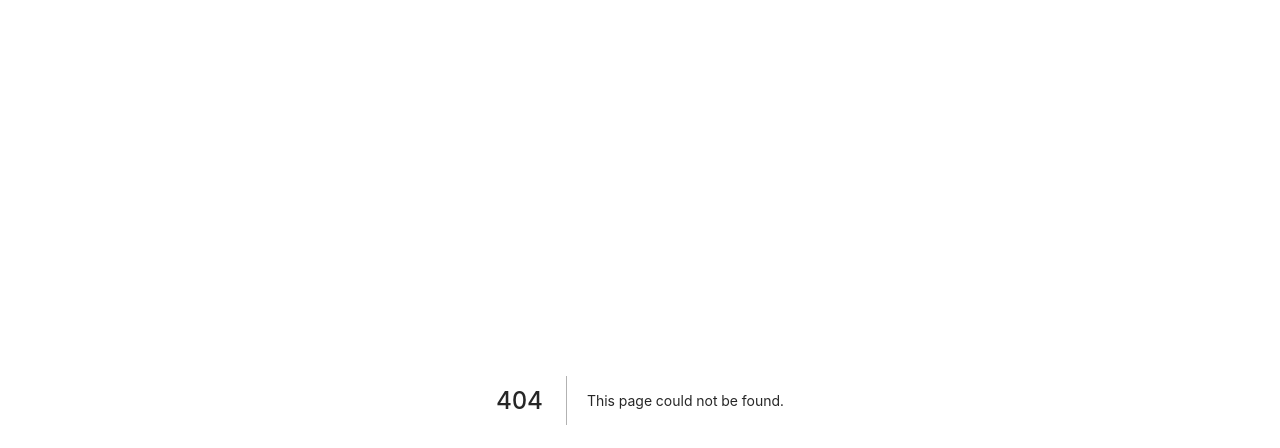
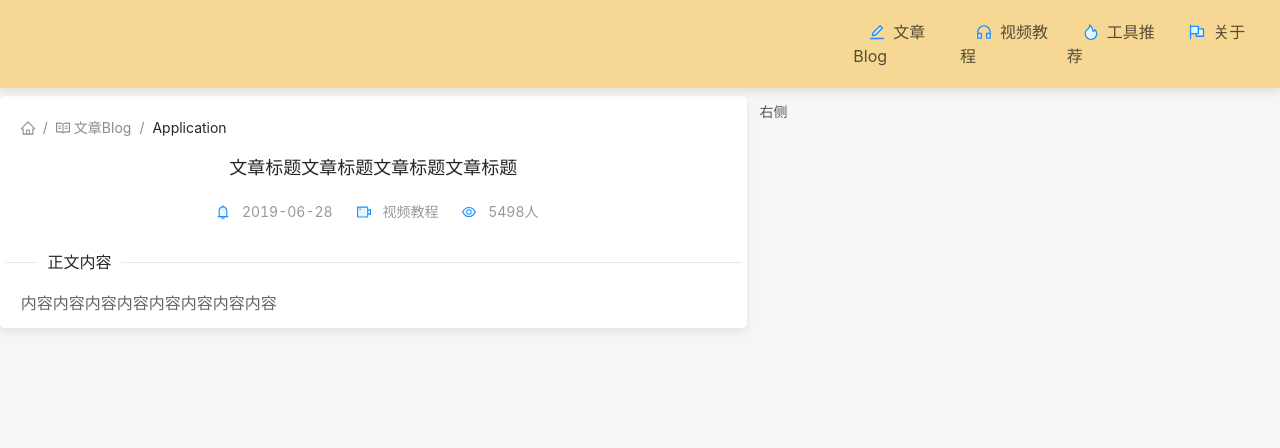
Before and after one commit to jiangkaifree/personalBlog, a Next.js app in the folder blog-app/: page /articlesInfo in a window 1280 px wide. Before the commit this address had no page. Shown: the top 448 px of the page. Built offline with nearby package versions, Linux system fonts and the light colour scheme.

Commit message:
提交详情页面

```diff
--- a/blog-app/components/Header/Header.js
+++ b/blog-app/components/Header/Header.js
@@ -1,27 +1,21 @@
 import React from 'react'
 import { Row, Col } from 'antd';
 import styles from './header.module.scss'
-import { BankTwoTone, FireTwoTone, CustomerServiceTwoTone ,FlagTwoTone} from '@ant-design/icons'
+import { EditTwoTone, FireTwoTone, CustomerServiceTwoTone ,FlagTwoTone} from '@ant-design/icons'
 // import logo from '../../images/logo.svg'
 
-export default () => {
-	const headerList = [
-		{
-			id: 1,
-			title: "文章博客",
-			icons: BankTwoTone,
-		}
-	];
+const Header =()=> {
 	return (<header className={styles.headerWrap}>
 		<Row align='middle' justify="space-around" >
 
 			<Col  lg={16} md={12} sm={8} className={styles.headerItem}>
-			</Col>
-			<Col  lg={2} md={4} sm={4} className={styles.headerItem}><BankTwoTone />文章博客</Col>
-			<Col  lg={2} md={4} sm={4} className={styles.headerItem}><CustomerServiceTwoTone />视频教程</Col>
-			<Col lg={2} md={4} sm={4} className={styles.headerItem}><FireTwoTone />工具推荐</Col>
-			<Col lg={2} md={4} sm={4} className={styles.headerItem}><FlagTwoTone />关于</Col>
-		</Row>
-	</header>
-	)
+ 			</Col>
+ 			<Col  lg={2} md={4} sm={4} className={styles.headerItem}><span><EditTwoTone />文章Blog</span></Col>
+			<Col  lg={2} md={4} sm={4} className={styles.headerItem}><span><CustomerServiceTwoTone />视频教程</span></Col>
+			<Col lg={2} md={4} sm={4} className={styles.headerItem}><span><FireTwoTone />工具推荐</span></Col>
+			<Col lg={2} md={4} sm={4} className={styles.headerItem}><span><FlagTwoTone />关于</span></Col>
+			</Row>
+	</header>)
 }
+
+export default Header
--- a/blog-app/components/Header/header.module.scss
+++ b/blog-app/components/Header/header.module.scss
@@ -6,7 +6,12 @@
      font-size: 1rem;
      z-index: 1;
       box-shadow: 0 4px 8px 0 rgba(7, 17, 27, 0.1);
-      .headerItem:hover{
-          cursor: pointer;
+      .headerItem{
+        span{
+            margin: 0 .5rem;
+        cursor: pointer;
+
+        }
       }
+
 }
--- /dev/null
+++ b/blog-app/pages/articlesInfo.js
@@ -0,0 +1,54 @@
+/*
+ * @Author: jk
+ * @Date: 2020-12-07 16:37:57
+ * @Last Modified by: jk
+ * @Last Modified time: 2020-12-07 17:57:15
+ */
+
+import React from "react";
+import { Row, Col, Breadcrumb,Divider  } from "antd";
+import { HomeOutlined, ReadOutlined,BellTwoTone,VideoCameraTwoTone,EyeTwoTone } from "@ant-design/icons";
+import styles from "styles/articlesInfo.module.scss";
+import Header from "components/Header/Header";
+
+const articlesInfo = () => (
+  <>
+    <Header></Header>
+
+    <Row className={styles.main} type="flex" justify="center">
+      <Col className={styles.left} xs={24} sm={24} md={16} lg={18} xl={14}>
+        <Breadcrumb className={styles.Breadcrumb}>
+          <Breadcrumb.Item href="">
+            <HomeOutlined />
+          </Breadcrumb.Item>
+          <Breadcrumb.Item href="">
+            <ReadOutlined />
+            <span>文章Blog</span>
+          </Breadcrumb.Item>
+          <Breadcrumb.Item>Application</Breadcrumb.Item>
+        </Breadcrumb>
+        <div className={styles.infoWrap}>
+          <h5>文章标题文章标题文章标题文章标题</h5>
+          <div className={styles.titleWrap}>
+            <span>
+              <BellTwoTone /> 2019-06-28
+            </span>
+            <span>
+              <VideoCameraTwoTone /> 视频教程
+            </span>
+            <span>
+              <EyeTwoTone /> 5498人
+            </span>
+          </div>
+        </div>
+        <Divider orientation="left">正文内容</Divider>
+        <section className={styles.content}>内容内容内容内容内容内容内容内容</section>
+      </Col>
+
+      <Col className={styles.right} xs={0} sm={0} md={7} lg={5} xl={4}>
+        右侧
+      </Col>
+    </Row>
+  </>
+);
+export default articlesInfo;
--- /dev/null
+++ b/blog-app/styles/articlesInfo.module.scss
@@ -0,0 +1,50 @@
+/*
+ * @Author: jk
+ * @Date: 2020-12-07 16:46:26
+ * @Last Modified by: jk
+ * @Last Modified time: 2020-12-07 17:57:11
+ */
+ .main {
+    margin-top: 0.5rem;
+    .left {
+      background-color: #fff;
+      padding: 0.3rem;
+      border-radius: 0.3rem;
+      // border-bottom: 1px solid #eee;
+      box-shadow: 0 4px 8px 0 rgba(28,31,33,.08);
+      > .Breadcrumb{
+        margin: 1rem;
+      }
+      > .infoWrap{
+        margin: 1rem auto;
+        > h5{
+          font-size: 18px;
+          font-weight: 500;
+          columns: #333;
+          text-align: center;
+        }
+        > .titleWrap{
+          display: flex;
+        align-items: center;
+        justify-content: center;
+        margin-top: 0.5rem;
+        color: #999;
+        span{
+          margin: .5rem;
+        }
+        }
+      }
+      > .content{
+        margin: .5rem 1rem;
+        font-size: 16px;
+        color: #666;
+      }
+
+    }
+    .right {
+      background-color: #f6f6f6;
+      margin-left: 0.5rem;
+      padding: 0.3rem;
+      border-radius: 0.3rem;
+    }
+  }
--- a/blog-app/styles/index.module.scss
+++ b/blog-app/styles/index.module.scss
@@ -2,7 +2,7 @@
  * @Author: jk
  * @Date: 2020-12-01 13:31:22
  * @Last Modified by: jk
- * @Last Modified time: 2020-12-07 15:12:08
+ * @Last Modified time: 2020-12-07 17:40:47
  */
 
 .main {
@@ -12,6 +12,8 @@
     padding: 0.3rem;
     border-radius: 0.3rem;
     border-bottom: 1px solid #eee;
+    box-shadow: 0 4px 8px 0 rgba(28,31,33,.08);
+
     .listWrap {
       box-shadow: 0 2px 12px 0 rgba(0, 0, 0, 0.1);
       cursor: pointer;
@@ -33,6 +35,7 @@
         align-items: center;
         justify-content: space-between;
         margin-top: 0.5rem;
+
         // padding-top: .5rem;
       }
     }
```
Also changed, not shown: blog-app/components/RightAside/RightAside.js (added, +12 -0 lines), blog-app/pages/index.js (+8 -10 lines), blog-app/components/RightAside/RightAside.module.scss (added).
